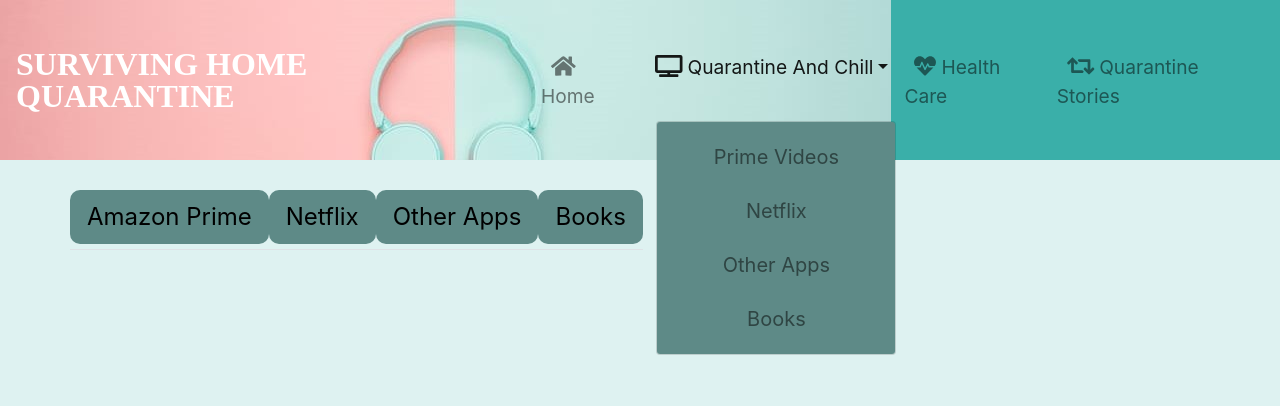
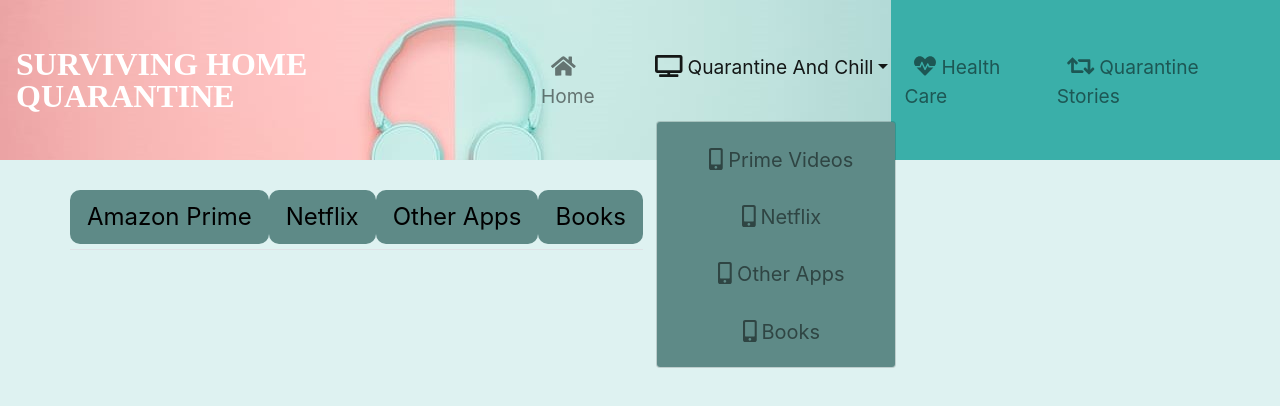
Before and after one commit to vijsharm/portal, a React (Create React App) app: page /tips in a window 1280 px wide. Both pictures are taken after a click on the link "Quarantine And Chill". Shown: the top 406 px of the page. Built offline with nearby package versions, Linux system fonts and the light colour scheme.

Commit message:
adding icons in header

```diff
--- a/src/header/header.js
+++ b/src/header/header.js
@@ -15,7 +15,7 @@ import {
 import './header.scss'
 import {Link} from 'react-router-dom';
 import { FontAwesomeIcon } from '@fortawesome/react-fontawesome'
-import { faHome, faHeartbeat, faTv, faRetweet } from '@fortawesome/free-solid-svg-icons';
+import { faHome, faHeartbeat, faTv, faRetweet, faMobileAlt } from '@fortawesome/free-solid-svg-icons';
 import Beats from 'assets/images/beats.svg';
 
 export default class Header extends Component {
@@ -40,7 +40,7 @@ export default class Header extends Component {
         <DropdownMenu right>
           {options.map(option => {return (
             <DropdownItem>
-              <NavLink onClick={this.toggle} tag={Link} to={href + "?tab=" + option} className={className}>{option}</NavLink>
+              <NavLink onClick={this.toggle} tag={Link} to={href + "?tab=" + option} className={className}><FontAwesomeIcon style={{ fontSize: "22px", marginLeft: "10px", marginRight: "5px", marginTop: "6px"}} icon={faMobileAlt} />{option}</NavLink>
             </DropdownItem>
           )})}
         </DropdownMenu>
--- a/src/utils/data.js
+++ b/src/utils/data.js
@@ -186,9 +186,9 @@ export const OtherVideosList = () => {
                 app: 'Hotstar'
             },
             {
-                title: 'Mentalhood ',
+                title: 'Mentalhood',
                 rating: '9.1',
-                starring: 'Arshad Warsi, Barun Sobti, Anupriya Goenka',
+                starring: ' Karisma Kapoor, Sanjay Suri, Tillotama Shome',
                 src: 'https://www.altbalaji.com/',
                 img: GoodNewz,
                 youtubeLink: 'https://www.youtube.com/embed/ZM9-p5TZ5Ec',
```
